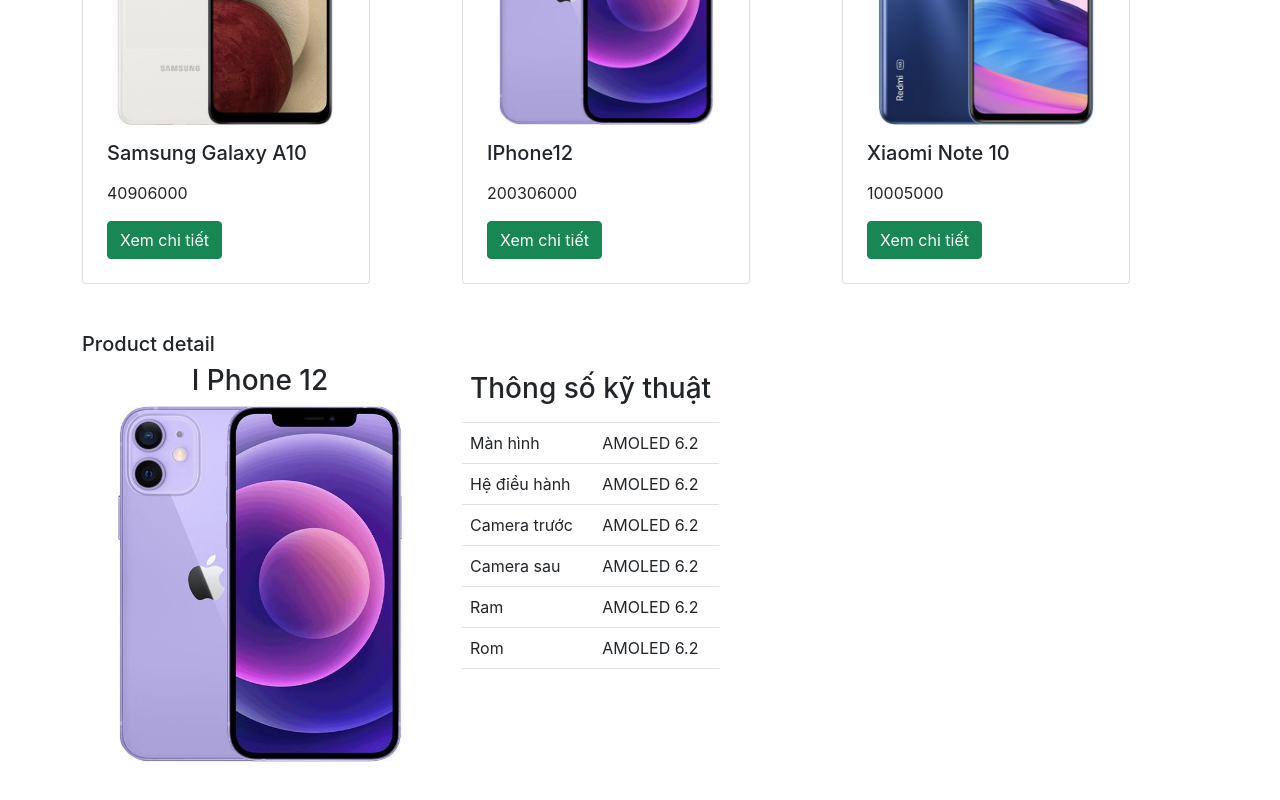
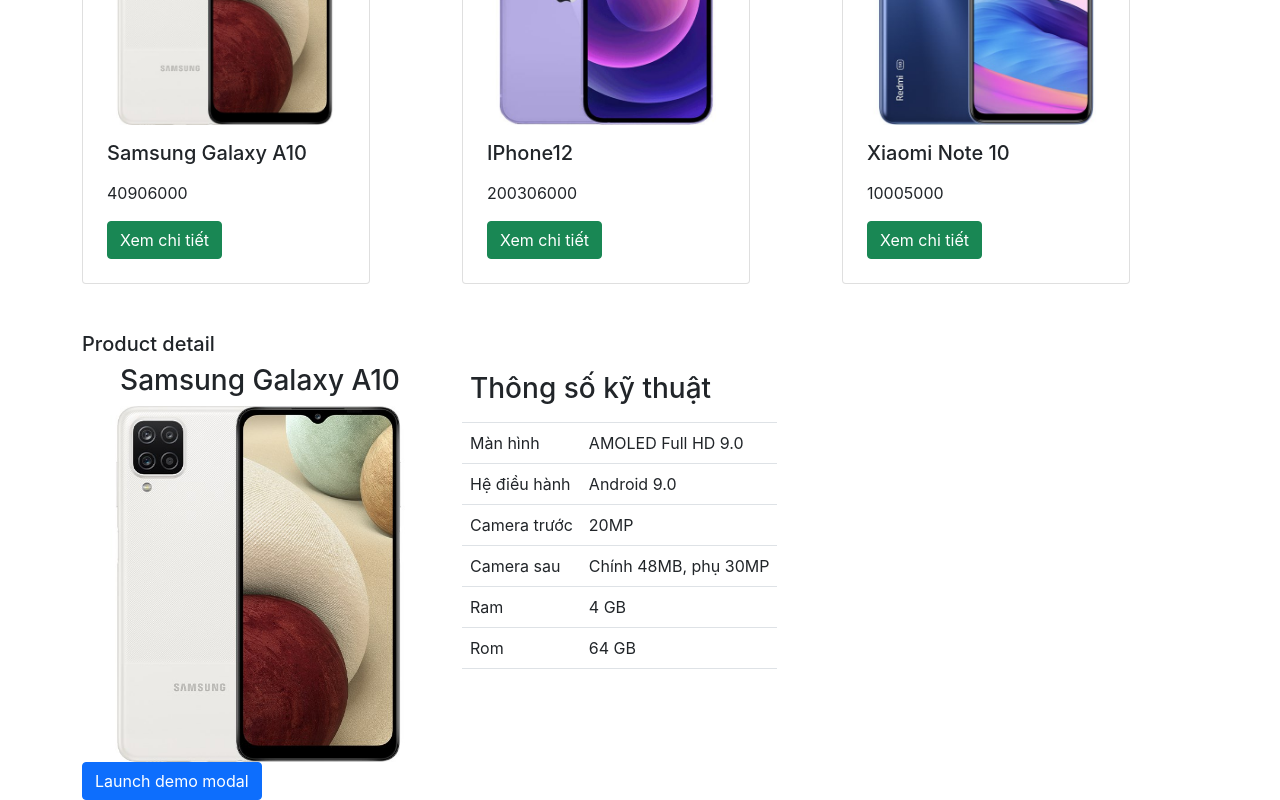
Before and after one commit to HungTrinhIT/DBP-CI-D10, a React (Create React App) app in the folder react-test/: page / in a window 1280 px wide. Shown: the part 258-1058 px from the top of the page. Before the commit the page ends 1020 px from the top, so only its background shows below. Built offline with nearby package versions, Linux system fonts and the light colour scheme.

Commit message:
complete product

```diff
--- a/react-test/src/SmartphoneStore/ProductDetail.js
+++ b/react-test/src/SmartphoneStore/ProductDetail.js
@@ -2,13 +2,15 @@
 
 export default class ProductDetail extends Component {
   render() {
+    const { name, img, info, ram, rom } = this.props.productDetail;
+    const { backCamera, frontCamera, os, screen } = info;
     return (
       <div className="mt-5">
         <h5>Product detail</h5>
         <div className="row">
           <div className="col-md-4">
-            <h3 className="text-center mb-2">I Phone 12</h3>
-            <img src="assets/img/iphone-12.jpg" class="card-img-top" />
+            <h3 className="text-center mb-2">{name}</h3>
+            <img src={img} className="card-img-top" />
           </div>
           <div className="col-md-8">
             <div class="table">
@@ -20,27 +22,27 @@
                 </tr>
                 <tr>
                   <td>Màn hình</td>
-                  <td>AMOLED 6.2</td>
+                  <td>{screen}</td>
                 </tr>
                 <tr>
                   <td>Hệ điều hành</td>
-                  <td>AMOLED 6.2</td>
+                  <td>{os}</td>
                 </tr>
                 <tr>
                   <td>Camera trước</td>
-                  <td>AMOLED 6.2</td>
+                  <td>{frontCamera}</td>
                 </tr>
                 <tr>
                   <td>Camera sau</td>
-                  <td>AMOLED 6.2</td>
+                  <td>{backCamera}</td>
                 </tr>
                 <tr>
                   <td>Ram</td>
-                  <td>AMOLED 6.2</td>
+                  <td>{ram}</td>
                 </tr>
                 <tr>
                   <td>Rom</td>
-                  <td>AMOLED 6.2</td>
+                  <td>{rom}</td>
                 </tr>
               </thead>
             </div>
--- a/react-test/src/SmartphoneStore/ProductItem.js
+++ b/react-test/src/SmartphoneStore/ProductItem.js
@@ -2,14 +2,15 @@
 
 export default class ProductItem extends Component {
   render() {
-    const { name, price, img } = this.props.product;
+    const { name, price, img, id } = this.props.product;
+    const { onSelectedProduct } = this.props;
     return (
       <div className="card p-2" style={{ width: "18rem" }}>
         <img src={img} className="card-img-top" alt="..." />
         <div className="card-body">
           <h5 className="card-title mb-3">{name}</h5>
           <p>{price}</p>
-          <a href="#" className="btn btn-success">
+          <a onClick={() => onSelectedProduct(id)} className="btn btn-success">
             Xem chi tiết
           </a>
         </div>
--- a/react-test/src/SmartphoneStore/ProductList.js
+++ b/react-test/src/SmartphoneStore/ProductList.js
@@ -3,13 +3,17 @@
 
 export default class ProductList extends Component {
   render() {
-    const { products } = this.props;
+    const { products, onSelectedProduct } = this.props;
     return (
       <div className="row">
         {products.map((productItem, index) => {
           return (
             <div className="col-12 col-sm-6 col-lg-4">
-              <ProductItem product={productItem} key={index} />
+              <ProductItem
+                onSelectedProduct={onSelectedProduct}
+                product={productItem}
+                key={index}
+              />
             </div>
           );
         })}
--- a/react-test/src/SmartphoneStore/SmartstoreComponent.js
+++ b/react-test/src/SmartphoneStore/SmartstoreComponent.js
@@ -50,16 +50,96 @@
           rom: "64 GB",
         },
       ],
+      selectedProduct: {
+        id: 1,
+        name: "Samsung Galaxy A10",
+        price: "40906000",
+        img: "assets/img/samsung-galaxy.jpg",
+        info: {
+          screen: "AMOLED Full HD 9.0",
+          os: "Android 9.0",
+          frontCamera: "20MP",
+          backCamera: "Chính 48MB, phụ 30MP",
+        },
+        ram: "4 GB",
+        rom: "64 GB",
+      },
+      cart: [],
     };
   }
 
+  onSelectedProduct = (id) => {
+    const products = this.state.products;
+    const idx = products.findIndex((product) => product.id === id);
+
+    if (idx !== -1) {
+      this.setState({
+        selectedProduct: products[idx],
+      });
+    }
+  };
+
   render() {
-    const { products } = this.state;
+    const { products, selectedProduct } = this.state;
     return (
       <div className="container pt-5">
         <h1 class="text-primary text-center">Thế giới di động</h1>
-        <ProductList products={products} />
-        <ProductDetail />
+        <ProductList
+          products={products}
+          onSelectedProduct={this.onSelectedProduct}
+        />
+        <ProductDetail productDetail={selectedProduct} />
+
+        {/* Button to show Modal */}
+        <div>
+          {/* Button trigger modal */}
+          <button
+            type="button"
+            className="btn btn-primary"
+            data-bs-toggle="modal"
+            data-bs-target="#exampleModal"
+          >
+            Launch demo modal
+          </button>
+          {/* Modal */}
+
+          <div
+            className="modal fade"
+            id="exampleModal"
+            tabIndex={-1}
+            aria-labelledby="exampleModalLabel"
+            aria-hidden="true"
+          >
+            <div className="modal-dialog">
+              <div className="modal-content">
+                <div className="modal-header">
+                  <h5 className="modal-title" id="exampleModalLabel">
+                    Modal title
+                  </h5>
+                  <button
+                    type="button"
+                    className="btn-close"
+                    data-bs-dismiss="modal"
+                    aria-label="Close"
+                  />
+                </div>
+                <div className="modal-body">...</div>
+                <div className="modal-footer">
+                  <button
+                    type="button"
+                    className="btn btn-secondary"
+                    data-bs-dismiss="modal"
+                  >
+                    Close
+                  </button>
+                  <button type="button" className="btn btn-primary">
+                    Save changes
+                  </button>
+                </div>
+              </div>
+            </div>
+          </div>
+        </div>
       </div>
     );
   }
```
